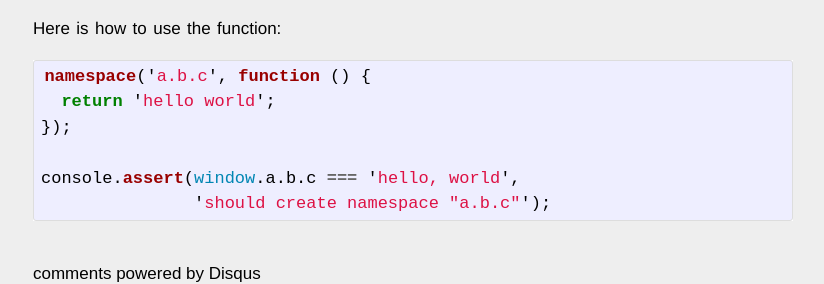
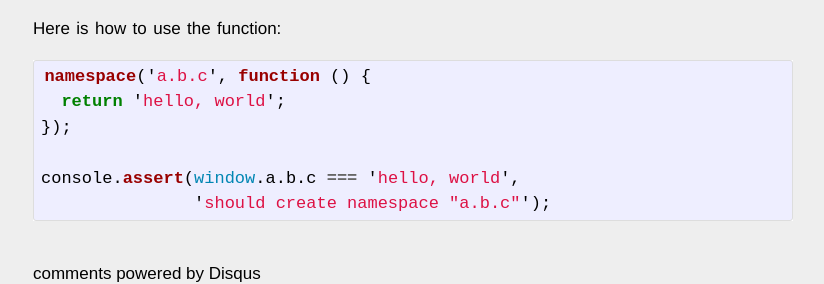
Before and after one commit to fuqcool/fuqcool.github.io, a Jekyll site: the page built from _posts/2014-01-23-javascript-namespaces.md, in a window 1280 px wide. Shown: the part 1170-1454 px from the top of the page, without its empty margins (227-1051 px from the left). Built offline with Jekyll 4.4.1, drawn with Linux system fonts in a browser that asks for light colours; Markdown is read by kramdown in place of the engine named in the settings; comment, search, counter and statistics services are not loaded.

````diff
--- a/_posts/2014-01-23-javascript-namespaces.md
+++ b/_posts/2014-01-23-javascript-namespaces.md
@@ -52,7 +52,7 @@ Here is how to use the function:
 
 ``` javascript
 namespace('a.b.c', function () {
-  return 'hello world';
+  return 'hello, world';
 });
 
 console.assert(window.a.b.c === 'hello, world',
````
